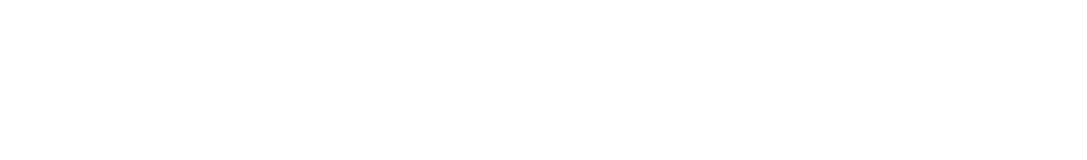
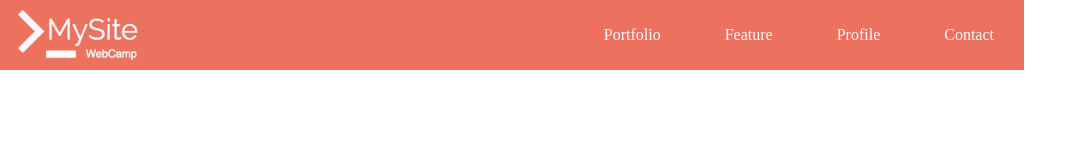
Before and after one commit to shouichi161/mysite, a plain HTML site: page index.html in a window 1280 px wide. Shown: the whole page, without its empty margins (0-1087 px from the left). Drawn offline with Linux system fonts and the light colour scheme.

Commit message:
[add]headerを作成

```diff
--- a/index.css
+++ b/index.css
@@ -3,3 +3,32 @@
   padding: 0;
   box-sizing: border-box;
 }
+
+header{
+  width: 1024px;
+  height: 70px;
+  background-color: #EC715F;
+  display: flex;
+  justify-content: flex-end;
+}
+
+header > :first-child{
+  margin-right: auto;
+}
+
+.header-logo{
+  height: 70px;
+}
+
+nav{
+  line-height: 70px;
+}
+
+.nav-text{
+  font-size: 16px;
+  color: #FAFAFA;
+  display: inline-block;
+  margin: 0 30px;
+  list-style: none;
+
+}
--- a/index.html
+++ b/index.html
@@ -9,7 +9,15 @@
 
   <body>
     <header>
-
+      <img class="header-logo" src="img/logo.png">
+      <nav>
+        <ul>
+          <li class="nav-text">Portfolio</li>
+          <li class="nav-text">Feature</li>
+          <li class="nav-text">Profile</li>
+          <li class="nav-text">Contact</li>
+         </ul>
+      </nav>
     </header>
   </body>
 </html>
```
Also changed, not shown: img/favicon.ico (added), img/logo.png (added), img/mv.png (added), img/my-icon.jpg (added), img/sketch.jpg (added), img/talk.jpg (added), img/webcamp-mother.png (added), img/webcamp.png (added), img/websuku.png (added), img/write.jpg (added), 1 other file.
